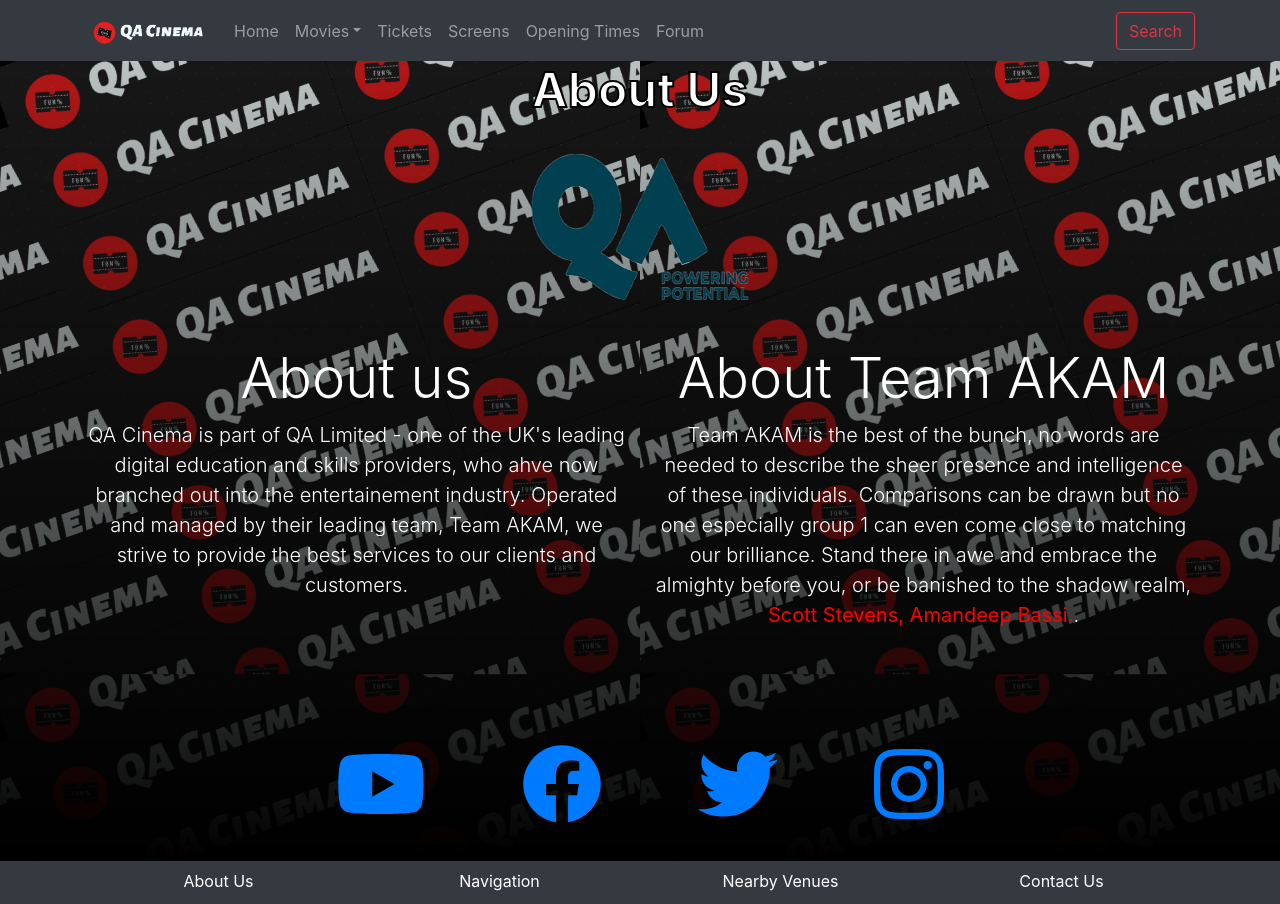
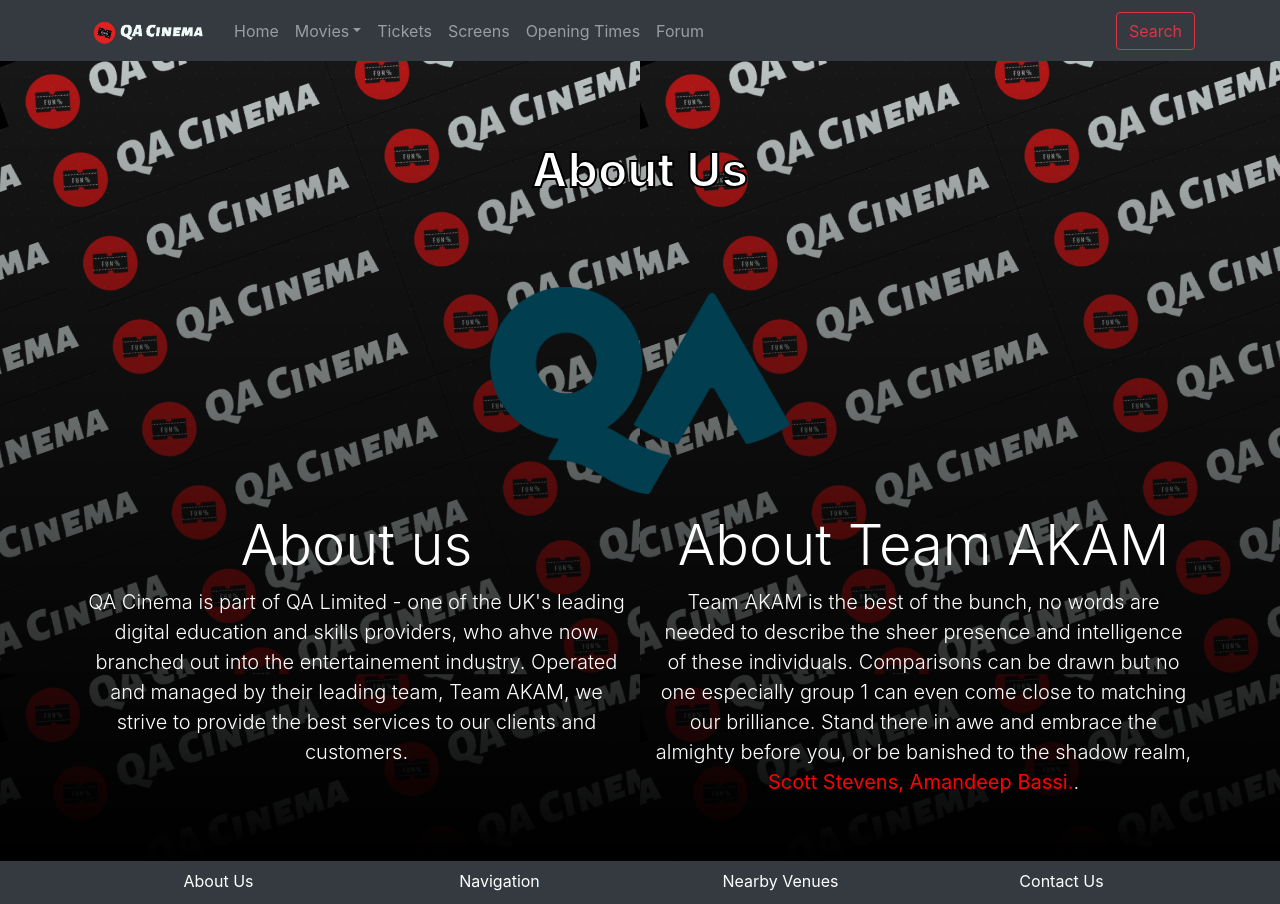
Before and after one commit to QA-AKAM/QACinema-Project, a React (Create React App) app in the folder frontend/: page /About in a window 1280 px wide. Shown: the top 904 px of the page. Built offline with nearby package versions, Linux system fonts and the light colour scheme; no server answers.

Commit message:
CP-64 CP-20 AI: Added social media links in about page

```diff
--- a/frontend/src/Components/Information/About.jsx
+++ b/frontend/src/Components/Information/About.jsx
@@ -9,11 +9,10 @@
     return (
         <div class="background">
             <div class="container2">
-                <h2 class='landing-text'>About Us</h2>
+                <h2 class='landing-text' style={{ padding: '5rem' }}>About Us</h2>
                 <img
                     src={AboutUs}
-                    height="200px"
-                    width="250px"
+                    width="300px"
                     alt="about Us img"
                 />
                 <div class="padding">
@@ -32,21 +31,21 @@
                             </div>
                         </div>
                     </div>
-                    <div class='container' style={{ padding: '5rem' }}>
+                    <div class='container' style={{ padding: '5rem', backgroundColor: 'rgba(0, 0, 0, 0.3)' }}>
                         <a href="https://www.youtube.com/c/qa-cinema"
                             className="youtube social" style={{ padding: '3rem' }}>
-                            <FontAwesomeIcon icon={faYoutube} size="5x" />
+                            <FontAwesomeIcon icon={faYoutube} size="5x" color="#ff3333" />
                         </a>
                         <a href="https://www.facebook.com/qa-cinema/"
                             className="facebook social" style={{ padding: '3rem' }}>
-                            <FontAwesomeIcon icon={faFacebook} size="5x" />
+                            <FontAwesomeIcon icon={faFacebook} size="5x" color="#ff3333" />
                         </a>
                         <a href="https://www.twitter.com/qa-cinema" className="twitter social" style={{ padding: '3rem' }}>
-                            <FontAwesomeIcon icon={faTwitter} size="5x" />
+                            <FontAwesomeIcon icon={faTwitter} size="5x" color="#ff3333" />
                         </a>
                         <a href="https://www.instagram.com/qa-cinema"
                             className="instagram social" style={{ padding: '3rem' }}>
-                            <FontAwesomeIcon icon={faInstagram} size="5x" />
+                            <FontAwesomeIcon icon={faInstagram} size="5x" color="#ff3333" />
                         </a>
                     </div>
                 </div>
```
Also changed, not shown: frontend/src/Images/About Us.png.
